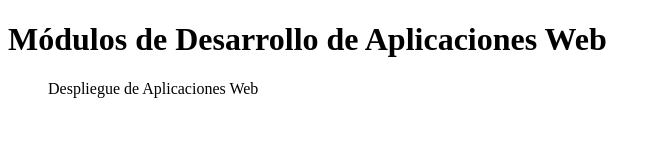
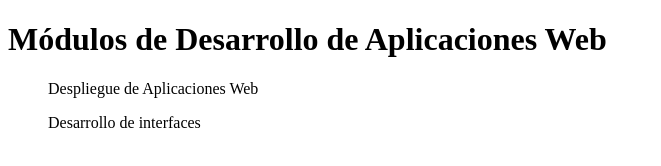
Before and after one commit to yerairamlin/dawAct1.3, a plain HTML site: page index.html in a window 1280 px wide. Shown: the whole page, without its empty margins (0-661 px from the left). Drawn offline with Linux system fonts and the light colour scheme.

Commit message:
Anyadido un modulo en index.html

```diff
--- a/index.html
+++ b/index.html
@@ -8,5 +8,6 @@
 <body>
     <h1>Módulos de Desarrollo de Aplicaciones Web</h1>
     <ul>Despliegue de Aplicaciones Web</ul>
+    <ul>Desarrollo de interfaces</ul>
 </body>
 </html>
```
